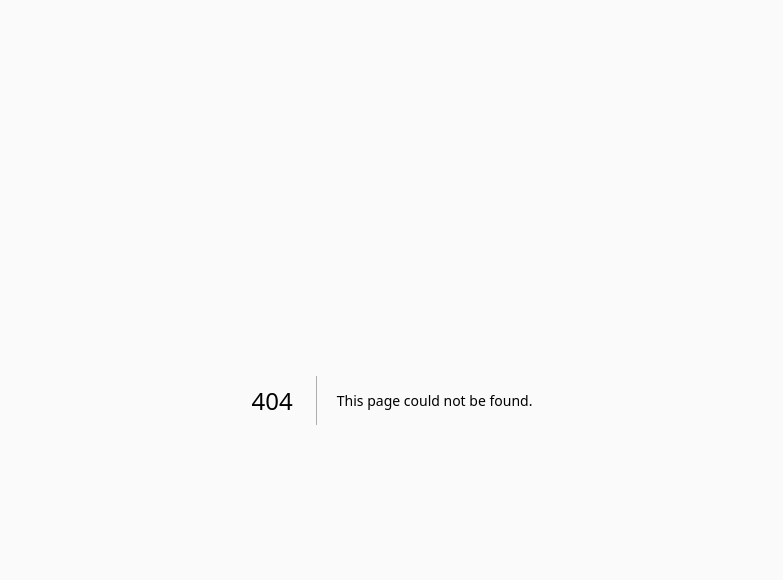
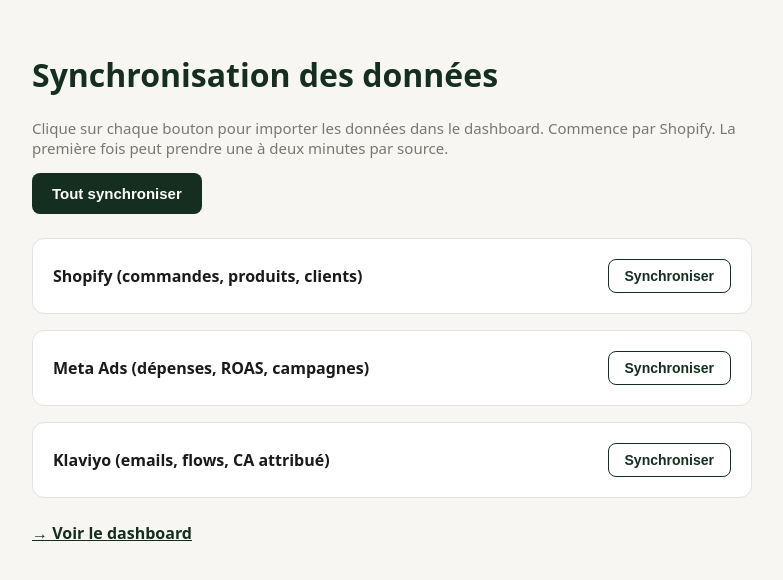
Before and after one commit to fannym-endro/dashboard, a Next.js app: page /sync in a window 1280 px wide. Before the commit this address had no page. Shown: the top 580 px of the page, without its empty margins (248-1031 px from the left). Built offline with nearby package versions, Linux system fonts and the light colour scheme.

Commit message:
Add files via upload

```diff
--- /dev/null
+++ b/app/api/run-sync/route.ts
@@ -0,0 +1,25 @@
+import { NextResponse } from "next/server";
+
+export const dynamic = "force-dynamic";
+export const maxDuration = 300;
+
+// Déclenche une synchro depuis le bouton /sync, en ajoutant le CRON_SECRET
+// côté serveur (l'utilisateur n'a donc pas à le connaître).
+export async function POST(req: Request) {
+  const { which } = await req.json();
+  const allowed = ["shopify", "meta", "klaviyo"];
+  if (!allowed.includes(which)) {
+    return NextResponse.json({ error: "cible inconnue" }, { status: 400 });
+  }
+  // URL absolue vers notre propre route de sync
+  const base = process.env.VERCEL_URL ? `https://${process.env.VERCEL_URL}` : "http://localhost:3000";
+  try {
+    const res = await fetch(`${base}/api/sync/${which}`, {
+      headers: { authorization: `Bearer ${process.env.CRON_SECRET}` },
+    });
+    const body = await res.json().catch(() => ({}));
+    return NextResponse.json({ ok: res.ok, status: res.status, body });
+  } catch (e: any) {
+    return NextResponse.json({ ok: false, error: String(e?.message ?? e) }, { status: 500 });
+  }
+}
--- /dev/null
+++ b/app/sync/SyncPanel.tsx
@@ -0,0 +1,74 @@
+"use client";
+import { useState } from "react";
+
+const BRAND = "#142e1f";
+
+const JOBS = [
+  { id: "shopify", label: "Shopify (commandes, produits, clients)" },
+  { id: "meta", label: "Meta Ads (dépenses, ROAS, campagnes)" },
+  { id: "klaviyo", label: "Klaviyo (emails, flows, CA attribué)" },
+];
+
+export default function SyncPanel() {
+  const [state, setState] = useState<Record<string, string>>({});
+
+  async function run(which: string) {
+    setState((s) => ({ ...s, [which]: "⏳ En cours… (peut prendre 1 à 2 min)" }));
+    try {
+      const res = await fetch("/api/run-sync", {
+        method: "POST",
+        headers: { "Content-Type": "application/json" },
+        body: JSON.stringify({ which }),
+      });
+      const data = await res.json();
+      if (data.ok) {
+        const n = data.body?.processed;
+        setState((s) => ({ ...s, [which]: `✅ Terminé${n != null ? ` — ${n} éléments importés` : ""}` }));
+      } else {
+        setState((s) => ({ ...s, [which]: `❌ Erreur : ${data.body?.error || data.error || data.status}` }));
+      }
+    } catch (e: any) {
+      setState((s) => ({ ...s, [which]: `❌ Erreur : ${String(e?.message ?? e)}` }));
+    }
+  }
+
+  async function runAll() {
+    for (const j of JOBS) await run(j.id);
+  }
+
+  return (
+    <div style={{ minHeight: "100vh", background: "#f7f6f3", fontFamily: "system-ui, sans-serif", padding: 32 }}>
+      <div style={{ maxWidth: 720, margin: "0 auto" }}>
+        <h1 style={{ color: BRAND }}>Synchronisation des données</h1>
+        <p style={{ color: "#7a7770", fontSize: 15 }}>
+          Clique sur chaque bouton pour importer les données dans le dashboard.
+          Commence par Shopify. La première fois peut prendre une à deux minutes par source.
+        </p>
+
+        <button onClick={runAll}
+          style={{ background: BRAND, color: "#fff", border: "none", borderRadius: 8, padding: "12px 20px",
+            fontSize: 15, fontWeight: 600, cursor: "pointer", marginBottom: 24 }}>
+          Tout synchroniser
+        </button>
+
+        {JOBS.map((j) => (
+          <div key={j.id} style={{ background: "#fff", border: "1px solid #e6e3dd", borderRadius: 12, padding: 20, marginBottom: 16 }}>
+            <div style={{ display: "flex", justifyContent: "space-between", alignItems: "center", gap: 16 }}>
+              <div style={{ fontWeight: 600, color: "#1a1a1a" }}>{j.label}</div>
+              <button onClick={() => run(j.id)}
+                style={{ background: "#fff", color: BRAND, border: `1.5px solid ${BRAND}`, borderRadius: 8,
+                  padding: "8px 16px", fontSize: 14, fontWeight: 600, cursor: "pointer", whiteSpace: "nowrap" }}>
+                Synchroniser
+              </button>
+            </div>
+            {state[j.id] && <div style={{ marginTop: 12, fontSize: 14, color: "#4a4740" }}>{state[j.id]}</div>}
+          </div>
+        ))}
+
+        <p style={{ marginTop: 24 }}>
+          <a href="/dashboard" style={{ color: BRAND, fontWeight: 600 }}>→ Voir le dashboard</a>
+        </p>
+      </div>
+    </div>
+  );
+}
--- /dev/null
+++ b/app/sync/page.tsx
@@ -0,0 +1,5 @@
+import SyncPanel from "./SyncPanel";
+export const dynamic = "force-dynamic";
+export default function Page() {
+  return <SyncPanel />;
+}
--- a/lib/queries.ts
+++ b/lib/queries.ts
@@ -70,7 +70,7 @@
      FROM fct_order_lines l JOIN fct_orders o ON o.order_id=l.order_id
      LEFT JOIN dim_product p ON p.product_id=l.product_id
      WHERE o.date_key BETWEEN $1 AND $2
-     GROUP BY p.title,p.categorie ORDER BY ca_ht DESC LIMIT 10`,
+     GROUP BY p.title,p.categorie ORDER BY ca_ht DESC LIMIT 40`,
     [from, to]
   );
   const topByUnits = await q(
@@ -78,7 +78,7 @@
      FROM fct_order_lines l JOIN fct_orders o ON o.order_id=l.order_id
      LEFT JOIN dim_product p ON p.product_id=l.product_id
      WHERE o.date_key BETWEEN $1 AND $2
-     GROUP BY p.title ORDER BY units DESC LIMIT 10`,
+     GROUP BY p.title ORDER BY units DESC LIMIT 40`,
     [from, to]
   );
   const byCategory = await q(
```
Also changed, not shown: app/dashboard/Dashboard.tsx (+42 -23 lines).
